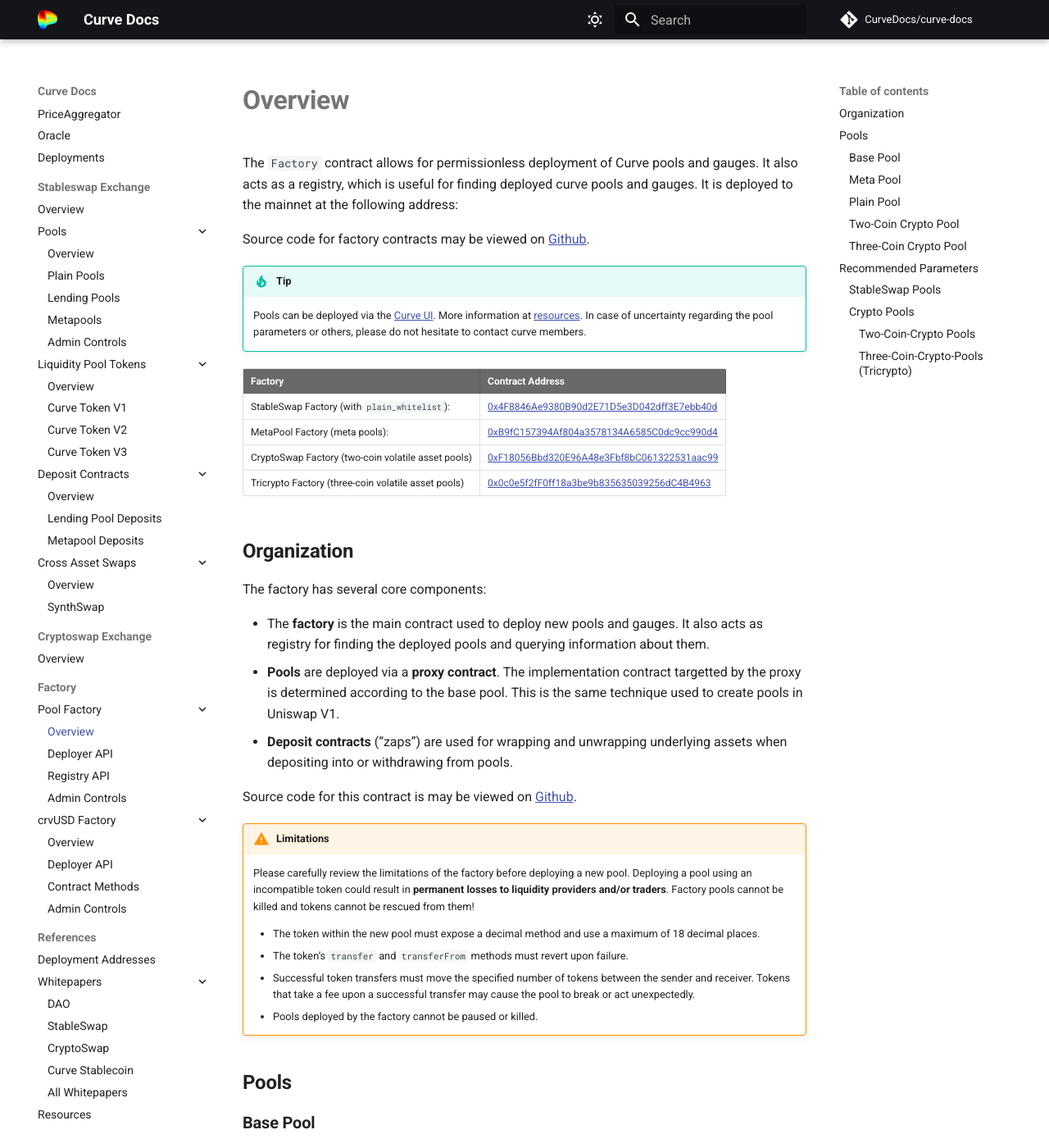
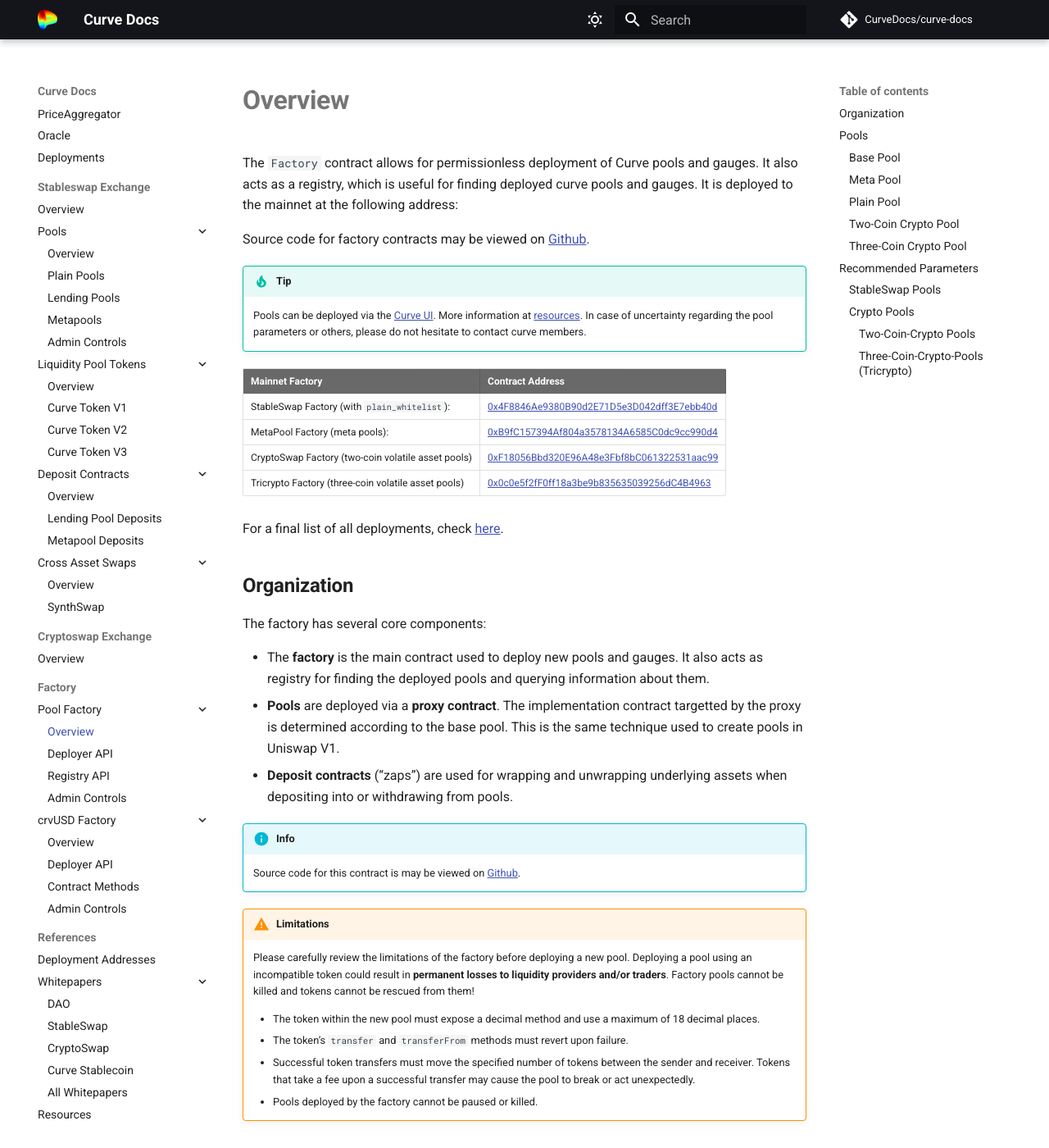
Before and after one commit to CurveDocs/curve-docs, an MkDocs documentation site: the page built from docs/factory/pool_factory/overview.md, in a window 1280 px wide and 1400 px high. Shown: the whole window at 82% size. Built offline with MkDocs 1.6.1 and Material for MkDocs 9.7.7, drawn with Linux system fonts in a browser that asks for light colours; comment, search, counter and statistics services are not loaded.

Commit message:
pool facotry overview

```diff
--- a/docs/factory/pool_factory/overview.md
+++ b/docs/factory/pool_factory/overview.md
@@ -8,12 +8,14 @@
     In case of uncertainty regarding the pool parameters or others, please do not hesitate to contact curve members.
 
 
-| Factory | Contract Address |
+| Mainnet Factory | Contract Address |
 | ----------- | ------- |
 | StableSwap Factory (with `plain_whitelist`): | [0x4F8846Ae9380B90d2E71D5e3D042dff3E7ebb40d](https://etherscan.io/address/0x4F8846Ae9380B90d2E71D5e3D042dff3E7ebb40d) |
 | MetaPool Factory (meta pools): | [0xB9fC157394Af804a3578134A6585C0dc9cc990d4](https://etherscan.io/address/0xB9fC157394Af804a3578134A6585C0dc9cc990d4) |
 | CryptoSwap Factory (two-coin volatile asset pools) | [0xF18056Bbd320E96A48e3Fbf8bC061322531aac99](https://etherscan.io/address/0xF18056Bbd320E96A48e3Fbf8bC061322531aac99) |
 | Tricrypto Factory (three-coin volatile asset pools) | [0x0c0e5f2fF0ff18a3be9b835635039256dC4B4963](https://etherscan.io/address/0x0c0e5f2fF0ff18a3be9b835635039256dC4B4963) |
+
+For a final list of all deployments, check [here](../../references/deployed-contracts.md).
 
 
 # **Organization**
@@ -27,8 +29,10 @@
 - **Deposit contracts** (“zaps”) are used for wrapping and unwrapping underlying assets when depositing into or
   withdrawing from pools.
 
-Source code for this contract is may be viewed on
-[Github](https://github.com/curvefi/curve-factory/blob/master/contracts/Factory.vy).
+
+!!!info
+    Source code for this contract is may be viewed on
+    [Github](https://github.com/curvefi/curve-factory/blob/master/contracts/Factory.vy).
 
 
 !!! warning "Limitations"
```
Also changed, not shown: docs/factory/pool_factory/deployer_api.md (+4 -3 lines), docs/factory/pool_factory/registry_api.md (+2 -0 lines).
